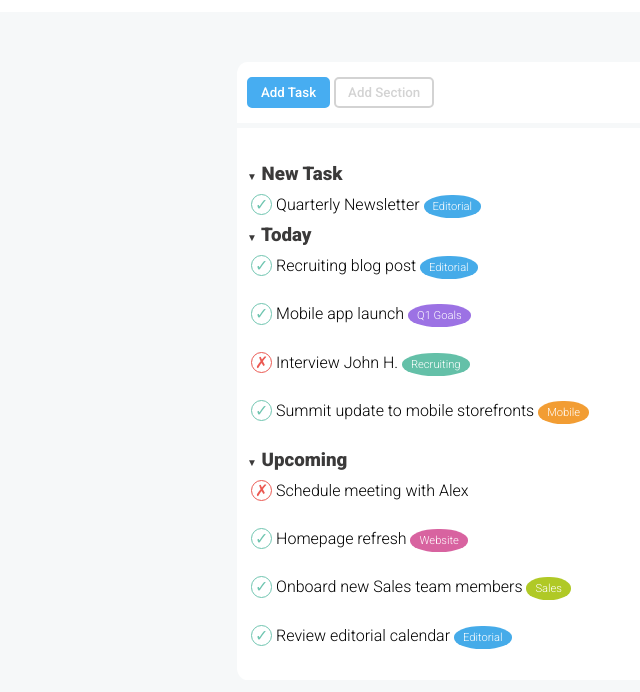
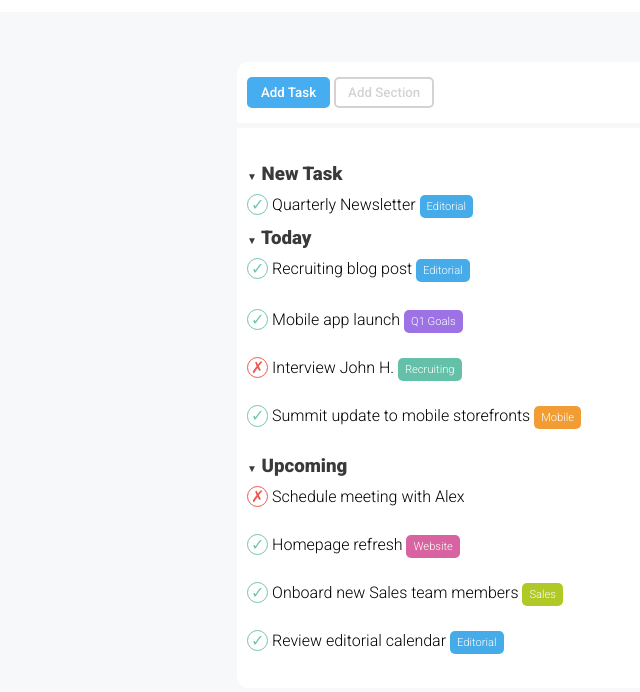
Before and after one commit to emanuelastetsko/html-css-toboolist, a plain HTML site: page index.html in a window 1280 px wide. Shown: the part 58-750 px from the top of the page, without its empty margins (147-787 px from the left). Drawn offline with Linux system fonts and the light colour scheme.

Commit message:
Miglioramento dei bordi dei tag

```diff
--- a/css/style.css
+++ b/css/style.css
@@ -93,7 +93,7 @@ h3::before{
 .checking-list{
     font-weight: 300;
     display: block;
-    padding: 4px;
+    padding: 4px 0px;
 }
 
 /* CHECKBOX */
@@ -125,10 +125,11 @@ h3::before{
 .editorial::after{
     content: "Editorial";
     color: white;
+    display: inline-block;
     background-color: #45abe9;
     font-size: 0.7em;
-    border-radius: 48%;
-    padding: 5px 9px;
+    border-radius: 5px;
+    padding: 5px 7px;
 }
 
 .Q1-goals::after{
@@ -136,8 +137,8 @@ h3::before{
     color: white;
     background-color: #9c72e4;
     font-size: 0.7em;
-    border-radius: 48%;
-    padding: 5px 9px;
+    border-radius: 5px;
+    padding: 5px 7px;
 }
 
 .recruiting::after{
@@ -145,8 +146,8 @@ h3::before{
     color: white;
     background-color: #64c0a8;
     font-size: 0.7em;
-    border-radius: 48%;
-    padding: 5px 9px;
+    border-radius: 5px;
+    padding: 5px 7px;
 }
 
 .mobile::after{
@@ -154,8 +155,8 @@ h3::before{
     color: white;
     background-color: #f29d33;
     font-size: 0.7em;
-    border-radius: 48%;
-    padding: 5px 9px;
+    border-radius: 5px;
+    padding: 5px 7px;
 }
 
 .website::after{
@@ -163,8 +164,8 @@ h3::before{
     color: white;
     background-color: #d863a0;
     font-size: 0.7em;
-    border-radius: 48%;
-    padding: 5px 9px;
+    border-radius: 5px;
+    padding: 5px 7px;
 }
 
 .sales::after{
@@ -172,6 +173,6 @@ h3::before{
     color: white;
     background-color: #b0c926;
     font-size: 0.7em;
-    border-radius: 48%;
-    padding: 5px 9px;
+    border-radius: 5px;
+    padding: 5px 7px;
 }
```
